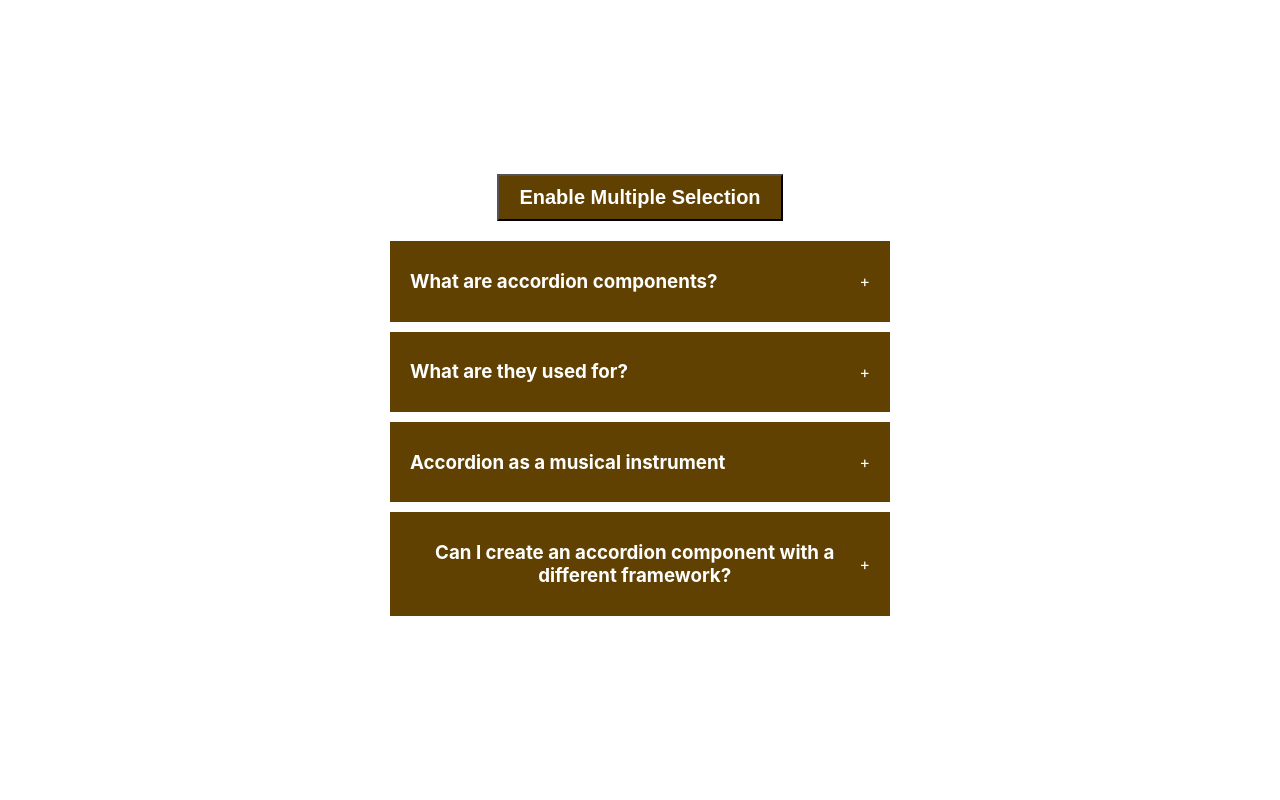
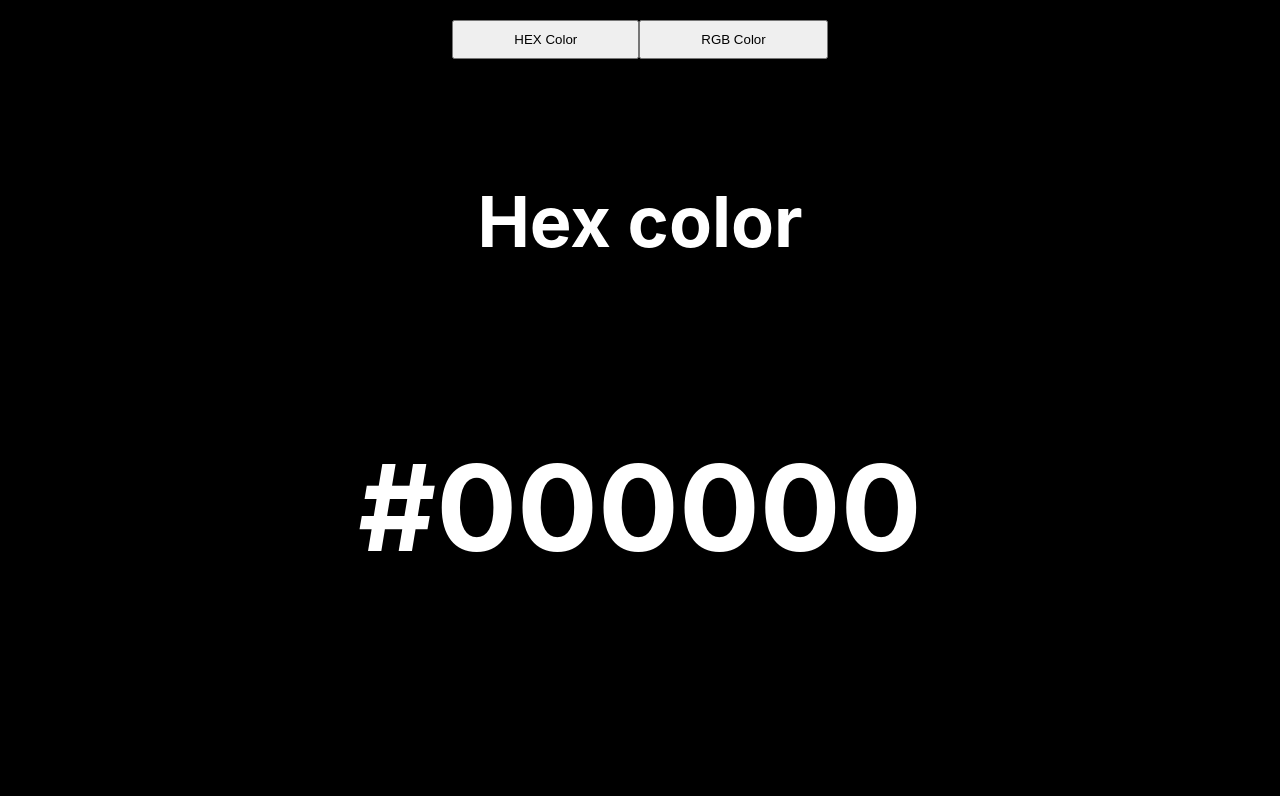
Before and after one commit to TopNotch-Solutions/25-React-Project, a React (Create React App) app: page / in a window 1280 px wide. Built offline with nearby package versions, Linux system fonts and the light colour scheme.

Commit message:
Random color generator

```diff
--- a/src/App.js
+++ b/src/App.js
@@ -1,10 +1,12 @@
 import './App.css';
 import Accordian from './components/accordian';
+import RandomColorGenerator from './components/random-color-generator';
 
 function App() {
   return (
     <div className="App">
-      <Accordian />
+      {/* <Accordian /> */}
+      <RandomColorGenerator />
     </div>
   );
 }
--- /dev/null
+++ b/src/components/random-color-generator/index.jsx
@@ -0,0 +1,62 @@
+import { useState } from "react";
+
+function RandomColorGenerator() {
+    const [typeOfColor, setTypeOfColor] =  useState("hex");
+    const [color, setColor] = useState("#000000");
+    const [colorCode, setColorCode] = useState("#000000")
+
+    function randomColor(length){
+        return Math.floor(Math.random() * length);
+    }
+
+    function handleHEXColor(){
+        setTypeOfColor("hex");
+        const hex = [1,2,3,4,5,6,7,8,9,"A","B","C","D","E","F"];
+        let hexColor = "#";
+
+        for(let i =0; i<6; i++){
+            hexColor += hex[randomColor(hex.length)];
+        }
+        console.log(hexColor);
+        setColor(hexColor);
+    }
+    function handleRGBColor(){
+        setTypeOfColor("rgb");
+
+        let r = randomColor(256);
+        let g = randomColor(256);
+        let b = randomColor(256);
+        let hexColor = `rgb(${r},${g},${b})`;
+
+        setColor(hexColor);
+    }
+  return (
+    <div style={{
+        width: "100vw",
+        height: "97vh",
+        backgroundColor: color,
+        paddingTop: "20px"
+    }}>
+        <button type="button" style={{padding: "10px 60px"}} onClick={handleHEXColor}>HEX Color</button>
+        <button style={{padding: "10px 60px"}} onClick={handleRGBColor}>RGB Color</button>
+
+        <div
+        style={{
+          display: "flex",
+          justifyContent: "center",
+          alignItems: "center",
+          color: "#fff",
+          fontSize: "60px",
+          marginTop: "50px",
+          flexDirection  :'column',
+          gap :'20px'
+        }}
+      >
+        <h3>{typeOfColor === "hex" ? "Hex color" : "RGB color"}</h3>
+        <h1>{color}</h1>
+      </div>
+    </div>
+  );
+}
+
+export default RandomColorGenerator;
```
